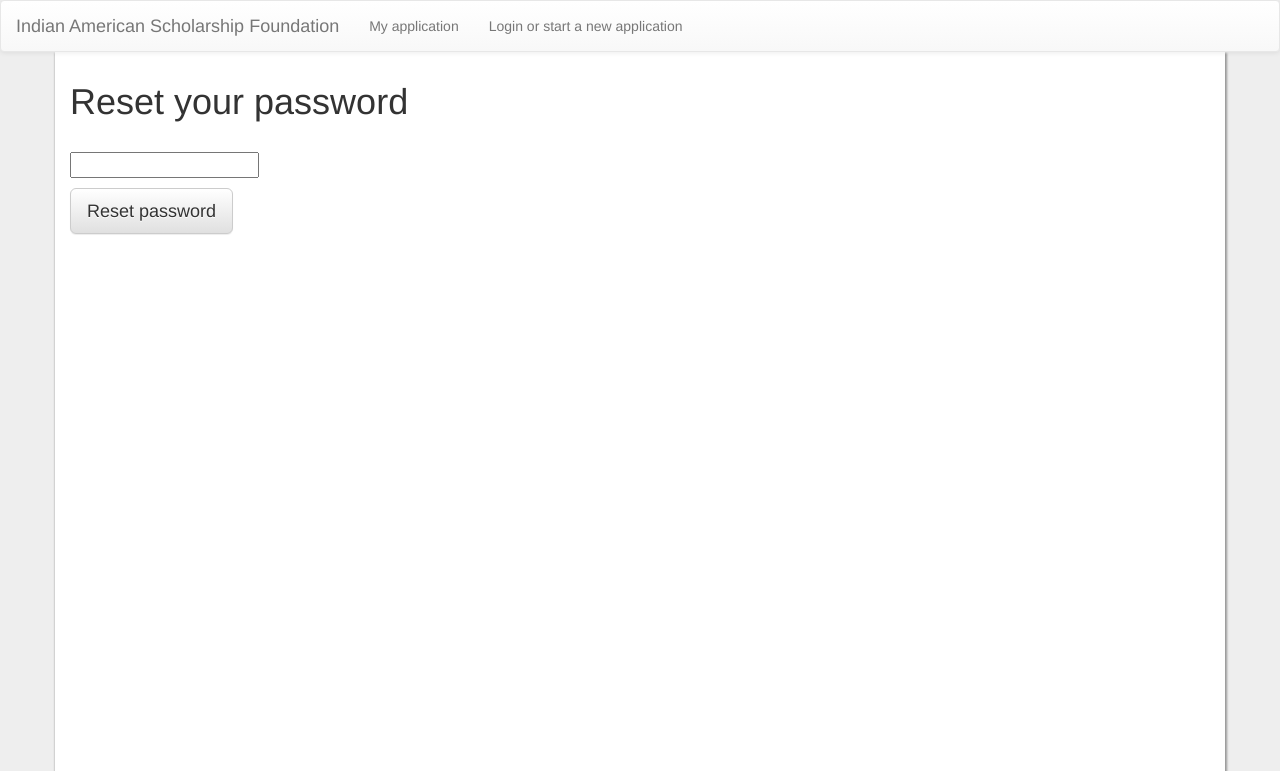
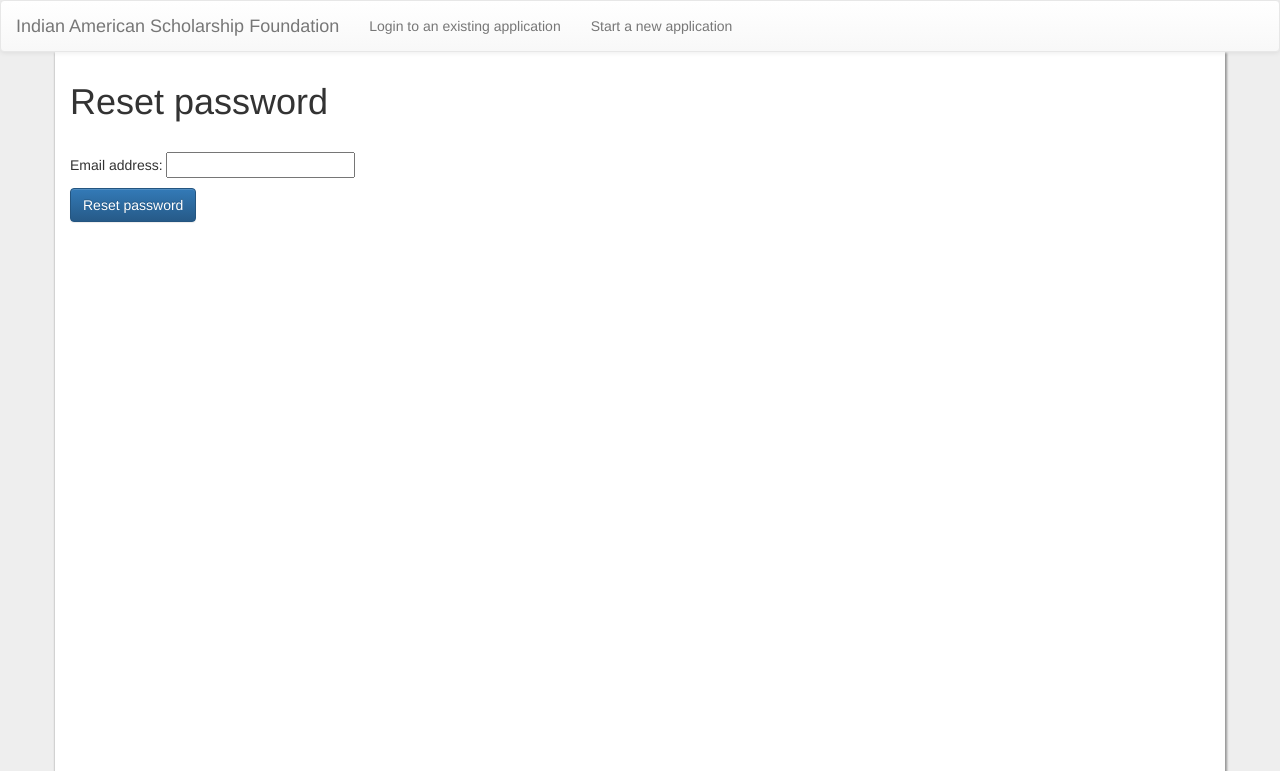
Before and after one commit to epicfaace/ScholarshipBuddy, a Django app: page /accounts/password_reset/ in a window 1280 px wide. Shown: the top 771 px of the page. Run offline with Django 3.2, Linux system fonts and the light colour scheme; parts of the project's set-up code (start-up, migrations or seed data) failed here and were passed over; some libraries are stand-ins or nearby versions.

Commit message:
email sending using sendgrid

```diff
--- a/iasf/accounts/templates/registration/login.html
+++ b/iasf/accounts/templates/registration/login.html
@@ -36,7 +36,7 @@
 </form>
 <br>
 {# Assumes you setup the password_reset view in your URLconf #}
-<p><a href="{% url 'password_reset' %}">Lost password?</a></p>
+<p><a href="{% url 'password_reset' %}">Forgot password?</a></p>
 <p><a href="{% url 'signup' %}">New applicant? Sign up for an account here.</a></p>
 
 {% endblock content %}
--- a/iasf/accounts/templates/registration/password_reset_complete.html
+++ b/iasf/accounts/templates/registration/password_reset_complete.html
@@ -1,7 +1,8 @@
 {% extends "base.html" %}
 {% block content %}
 
-<h1>The password has been changed!</h1>
-<p><a href="{% url 'login' %}">log in again?</a></p>
+<h1>Reset password</h1>
+<p>The password has been changed!</p>
+<p><a href="{% url 'login' %}">Log in again.</a></p>
 
 {% endblock %}
--- a/iasf/accounts/templates/registration/password_reset_confirm.html
+++ b/iasf/accounts/templates/registration/password_reset_confirm.html
@@ -1,7 +1,7 @@
 {% extends "base.html" %}
 
 {% block content %}
-
+    <h1>Reset password</h1>
     {% if validlink %}
         <p>Please enter (and confirm) your new password.</p>
         <form action="" method="post">
@@ -21,7 +21,7 @@
                 </tr>
                 <tr>
                     <td></td>
-                    <td><input type="submit" value="Change my password" /></td>
+                    <td><input type="submit" class="btn btn-primary" value="Change my password" /></td>
                 </tr>
             </table>
         </form>
--- a/iasf/accounts/templates/registration/password_reset_done.html
+++ b/iasf/accounts/templates/registration/password_reset_done.html
@@ -1,4 +1,5 @@
 {% extends "base.html" %}
 {% block content %}
+<h1>Reset password</h1>
 <p>We've emailed you instructions for setting your password. If they haven't arrived in a few minutes, check your spam folder.</p>
 {% endblock %}
--- a/iasf/accounts/templates/registration/password_reset_email.html
+++ b/iasf/accounts/templates/registration/password_reset_email.html
@@ -1,2 +1,6 @@
-Someone asked for password reset for email {{ email }}. Follow the link below:
+A password reset was requested for your IASF account for email {{ email }}.
+
+
+Please follow the link below to reset your password:
+
 {{ protocol}}://{{ domain }}{% url 'password_reset_confirm' uidb64=uid token=token %}
--- a/iasf/accounts/templates/registration/password_reset_form.html
+++ b/iasf/accounts/templates/registration/password_reset_form.html
@@ -1,12 +1,12 @@
 {% extends "base.html" %}
 {% block content %}
 
-<h1>Reset your password</h1>
+<h1>Reset password</h1>
 
 <form action="" method="post">{% csrf_token %}
     {% if form.email.errors %} {{ form.email.errors }} {% endif %}
-        <p>{{ form.email }}</p>
-    <input type="submit" class="btn btn-default btn-lg" value="Reset password" />
+        <p>Email address: {{ form.email }}</p>
+    <input type="submit" class="btn btn-primary" value="Reset password" />
 </form>
 
 {% endblock %}
--- /dev/null
+++ b/iasf/accounts/templates/registration/password_reset_subject.txt
@@ -0,0 +1,3 @@
+{% load i18n %}{% autoescape off %}
+{% blocktrans %}Reset password for your IASF application{% endblocktrans %}
+{% endautoescape %}
--- a/iasf/templates/navbar.html
+++ b/iasf/templates/navbar.html
@@ -15,11 +15,12 @@
           <div class="collapse navbar-collapse" id="bs-example-navbar-collapse-1">
             {% with url_name=request.resolver_match.url_name %}
             <ul class="nav navbar-nav">
-              <li class="{% if url_name == 'application-list' %}active{% endif %}"><a href="{% url 'apply:application-list' %}">My application</a></li>
               {% if user.is_authenticated %}
-              <li class="{% if url_name == 'logout' %}active{% endif %}"><a href="{% url 'logout' %}">Logout</a></li>
+                <li class="{% if url_name == 'application-list' %}active{% endif %}"><a href="{% url 'apply:application-list' %}">My application</a></li>
+                <li class="{% if url_name == 'logout' %}active{% endif %}"><a href="{% url 'logout' %}">Logout</a></li>
               {% else %}
-              <li class="{% if url_name == 'login' %}active{% endif %}"><a href="{% url 'login' %}">Login or start a new application</a></li>
+                <li class="{% if url_name == 'login' %}active{% endif %}"><a href="{% url 'login' %}">Login to an existing application</a></li>
+                <li class="{% if url_name == 'signup' %}active{% endif %}"><a href="{% url 'signup' %}">Start a new application</a></li>
               {% endif %}
             </ul>
             {% endwith %}
--- a/requirements.txt
+++ b/requirements.txt
@@ -12,6 +12,7 @@ chardet==3.0.4
 cryptography==2.1.3
 Django==1.11.6
 django-betterforms==1.1.4
+django-sendgrid-v5==0.6.84
 django-storages==1.6.5
 -e git://github.com/epicfaace/django-validated-file.git@44d4d24ebd2f757b6b0e5e805a6d3cede212305d#egg=django_validated_file
 enum34==1.1.6
@@ -32,12 +33,14 @@ pycparser==2.18
 PyJWT==1.5.3
 pyOpenSSL==17.3.0
 python-dateutil==2.6.1
+python-http-client==3.0.0
 python-magic==0.4.13
 pytz==2017.2
 pywin32-ctypes==0.1.2
 requests==2.18.4
 requests-oauthlib==0.8.0
 scandir==1.6
+sendgrid==5.3.0
 six==1.11.0
 urllib3==1.22
 validictory==1.1.1
```
Also changed, not shown: iasf/settings.py (+9 -3 lines).
